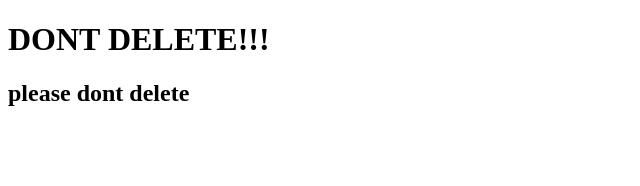
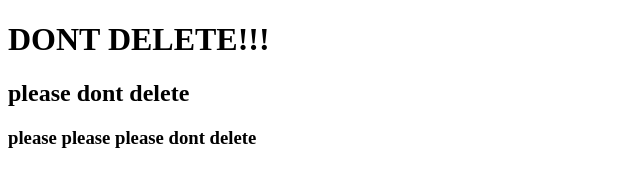
Before and after one commit to varshith2101/test_30-1, a plain HTML site: page index.html in a window 1280 px wide. Shown: the whole page, without its empty margins (0-640 px from the left). Drawn offline with Linux system fonts and the light colour scheme.

Commit message:
h3 added

```diff
--- a/index.html
+++ b/index.html
@@ -8,6 +8,7 @@
 <body>
     <h1>DONT DELETE!!!</h1>
     <h2>please dont delete</h2>
+    <h3>please please please dont delete</h3>
 </body>
 </html>
 
```
